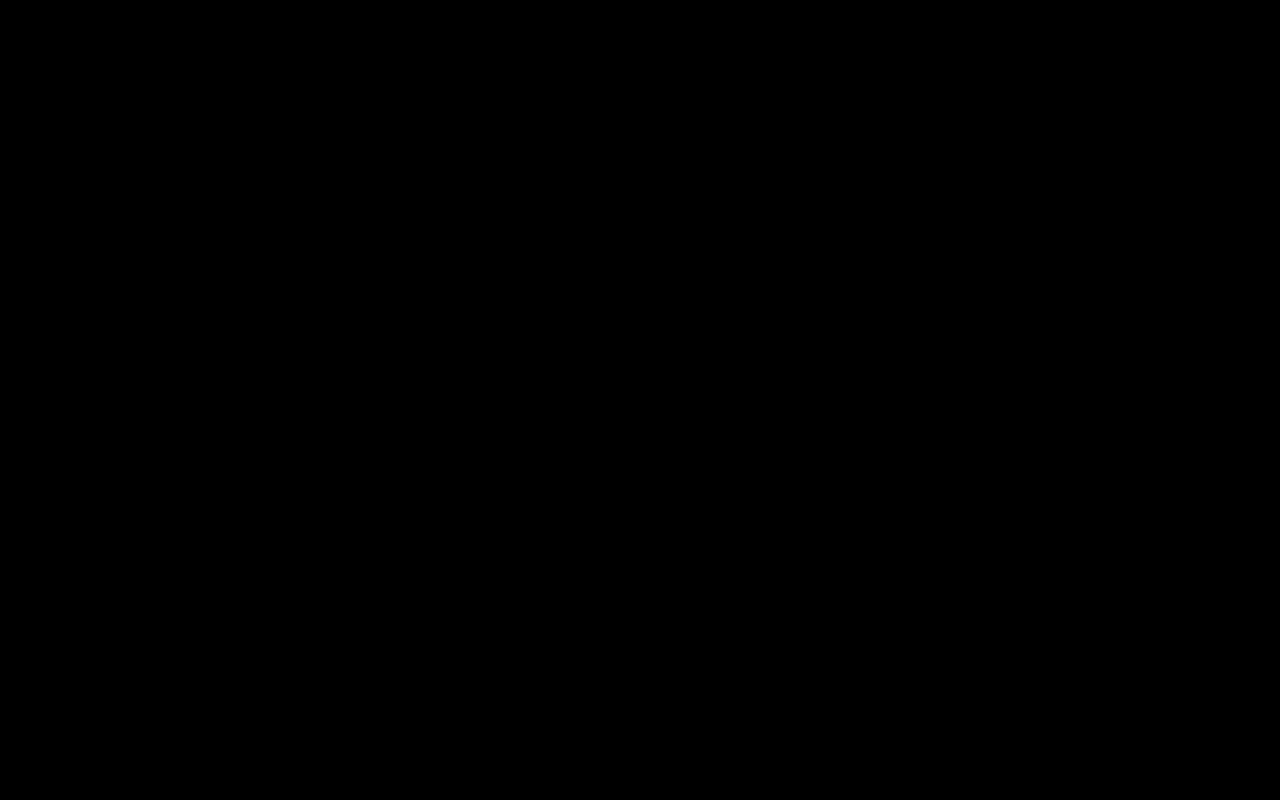
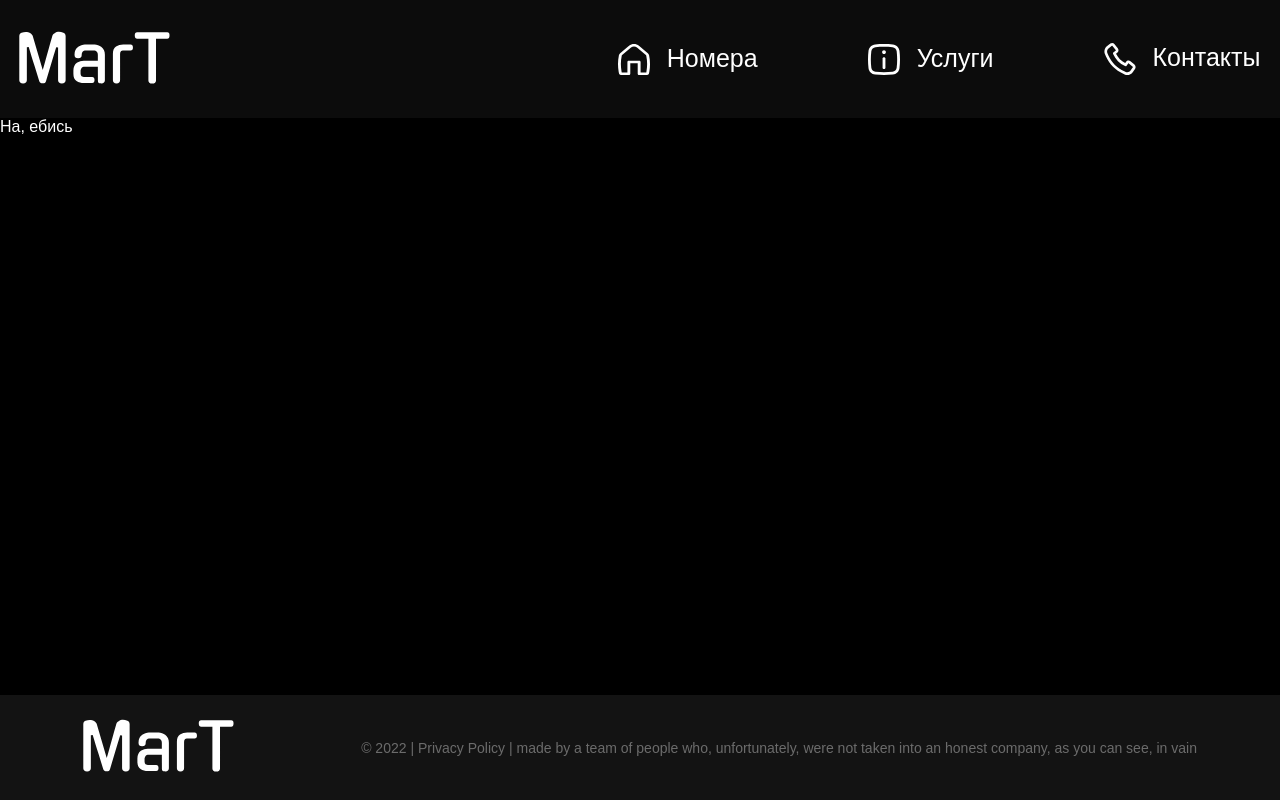
Before and after one commit to TEGGIT/MarT, a React (Create React App) app: page /info-page in a window 1280 px wide. Before the commit this address had no page. Built offline with nearby package versions, Linux system fonts and the light colour scheme; a web font is replaced by a local one.

Commit message:
Create nav link info page

```diff
--- a/src/App.js
+++ b/src/App.js
@@ -5,6 +5,7 @@ import Contact from "./components/Contact/Contact";
 import {Route, Routes, BrowserRouter} from "react-router-dom";
 import Service from "./components/Service/Service";
 import Numbers from "./components/Numbers/Numbers";
+import InfoPage from "./components/InfoPage/InfoPage";
 
 
 function App() {
@@ -18,6 +19,7 @@ function App() {
                     <Route path="/contact-page" element={<Contact/>}/>
                     <Route path="/sosi" element={<Service/>}/>
                     <Route path="/numbers-page" element={<Numbers/>}/>
+                    <Route path="/info-page" element={<InfoPage/>}/>
 
 
 
--- /dev/null
+++ b/src/components/InfoPage/InfoPage.jsx
@@ -0,0 +1,17 @@
+import React from 'react';
+import classes from "./InfoPage.module.scss";
+import Header from "../Header/Header";
+import Footer from "../Footer/Footer";
+const InfoPage = () => {
+  return (
+      <>
+        <Header/>
+      <main className={classes.test}>
+      На, ебись
+      </main>
+        <Footer/>
+      </>
+  );
+};
+
+export default InfoPage;
--- /dev/null
+++ b/src/components/InfoPage/InfoPage.module.scss
@@ -0,0 +1,6 @@
+.test{
+  color: white;
+  display: flex;
+  flex-direction: column;
+
+}
--- a/src/components/Numbers/Numbers.jsx
+++ b/src/components/Numbers/Numbers.jsx
@@ -8,6 +8,7 @@ import iconOne from "../../assets/IconNumbers1.svg"
 import iconTwo from "../../assets/iconNumbers2.svg"
 import iconThree from "../../assets/iconNumbers3.svg"
 import iconFour from "../../assets/iconNumbers4.svg"
+import {NavLink} from "react-router-dom";
 
 const Numbers = () => {
   return (
@@ -93,9 +94,11 @@ const Numbers = () => {
                   </div>
                 </div>
                 <div className={classes.main__section__content__container__bottom}>
+                  <NavLink to="/info-page" className={classes.main__section__content__container__bottom_link}>
                   <p>
                     Подробнее
                   </p>
+                  </NavLink>
                 </div>
               </div>
             </div>
--- a/src/components/Numbers/Numbers.module.scss
+++ b/src/components/Numbers/Numbers.module.scss
@@ -159,6 +159,12 @@
           width: 1280px;
           font-size: 36px;
           padding: 12px;
+
+
+          &_link{
+            color: white;
+            text-decoration: none;
+          }
         }
 
       }
```
